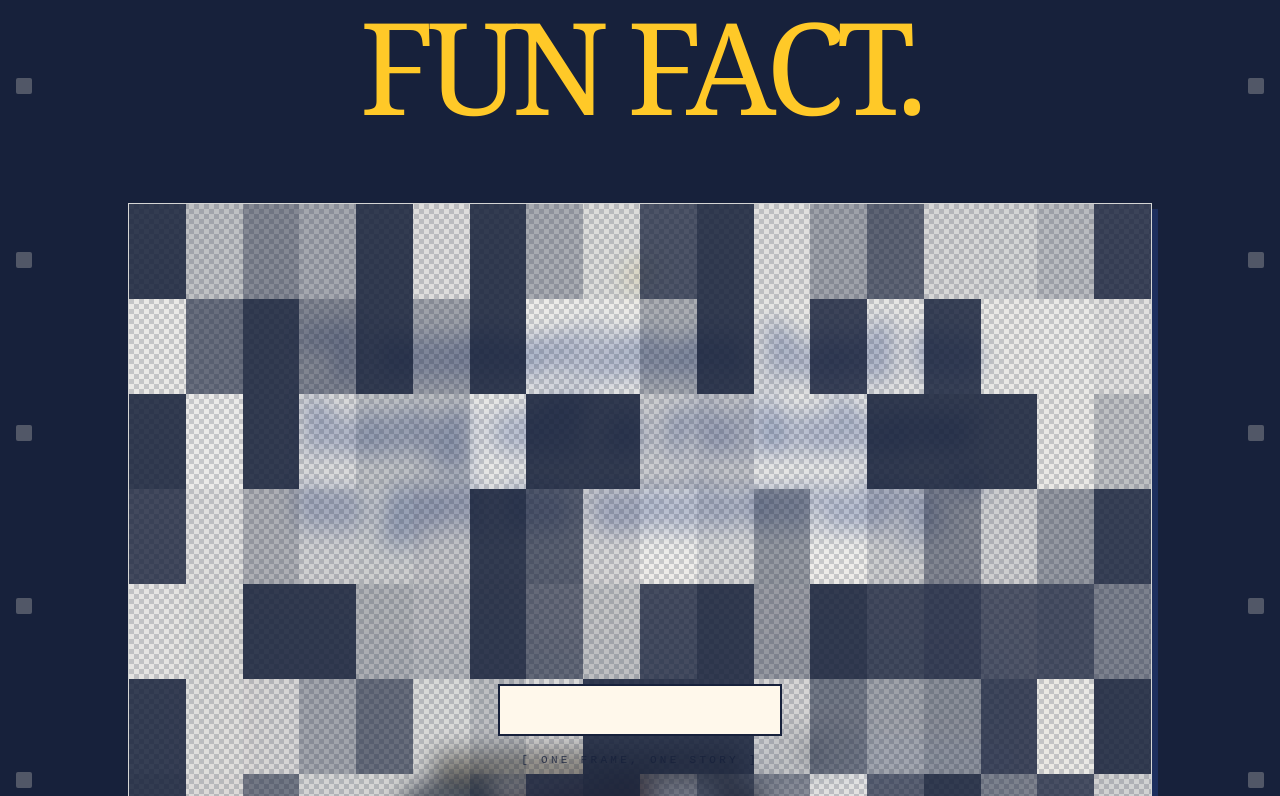
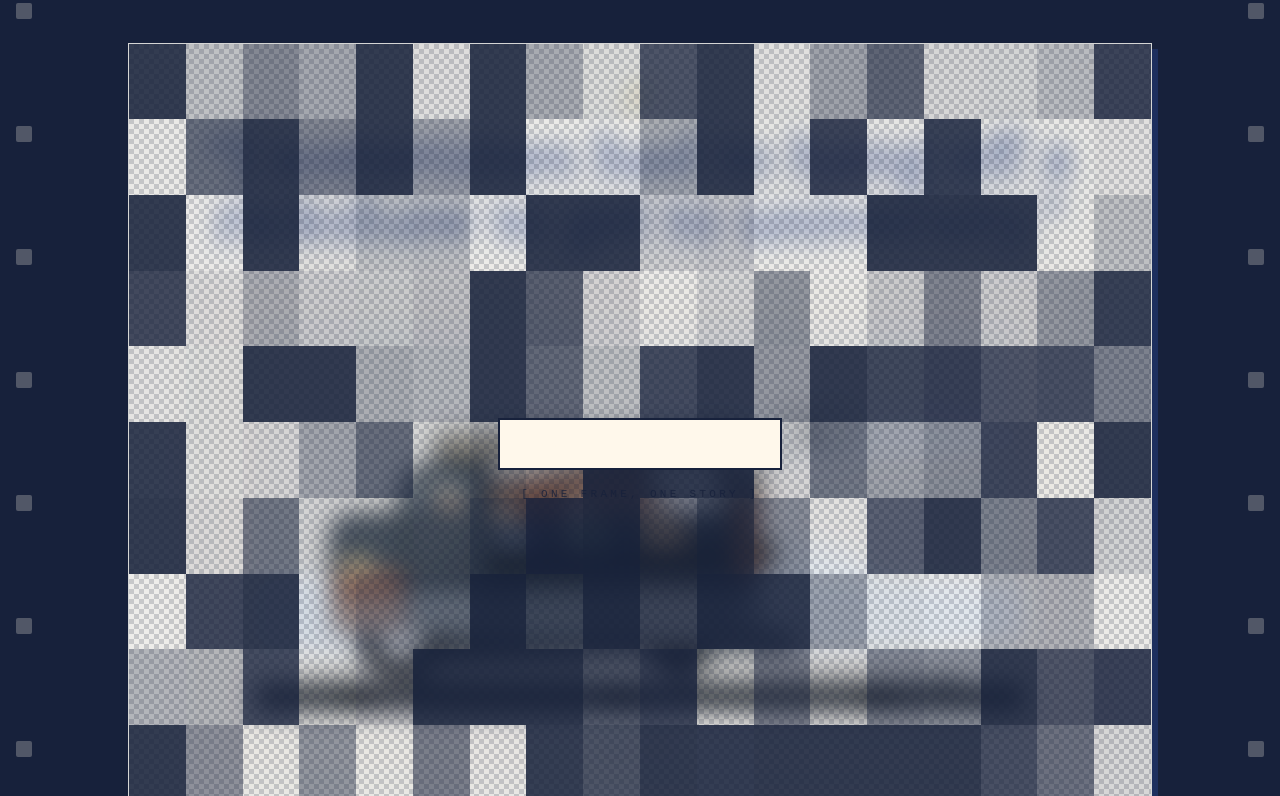
Before and after one commit to hasnainhaider2663/hasnain-cv, a React (Vite) app: page / in a window 1280 px wide. Shown: the part 5224-6020 px from the top of the page. Built offline with nearby package versions, Linux system fonts and the light colour scheme.

Commit message:
fix: tighten fun fact to widescreen aspect
Reduce vertical padding, title, blockquote and rickshaw panel sizes
so the section reads as a wide letterbox frame instead of a tall slab.

```diff
--- a/src/components/Education.tsx
+++ b/src/components/Education.tsx
@@ -40,35 +40,35 @@ export default function Education() {
       <PerforationRail side="left" />
       <PerforationRail side="right" />
 
-      <div className="mx-auto max-w-6xl px-6 py-24 sm:px-10 md:px-16 md:py-32 lg:py-40">
+      <div className="mx-auto max-w-6xl px-6 py-12 sm:px-10 md:px-16 md:py-16 lg:py-20">
         <Reveal>
           <div className="text-center">
             <span className="font-mono text-[11px] tracking-[0.35em] opacity-60">REEL 06 · FUN FACT · TAKE 01</span>
-            <h2 className="display-type mt-6 text-6xl text-accent sm:text-8xl lg:text-9xl">FUN FACT.</h2>
+            <h2 className="display-type mt-3 text-5xl text-accent sm:text-7xl lg:text-8xl">FUN FACT.</h2>
           </div>
         </Reveal>
 
-        <Reveal delay={0.1} className="mt-14 md:mt-20">
-          <div className="border-brutal paper-panel relative overflow-hidden p-7 sm:p-10 md:p-14">
+        <Reveal delay={0.1} className="mt-8 md:mt-10">
+          <div className="border-brutal paper-panel relative overflow-hidden p-6 sm:p-8 md:p-10">
             <span aria-hidden className="absolute left-4 top-4 font-mono text-[10px] tracking-[0.2em] opacity-50">● REC</span>
             <span aria-hidden className="absolute right-4 top-4 font-mono text-[10px] tracking-[0.2em] opacity-50">SCENE 01</span>
 
             <div className={`transition-[filter,transform] duration-1000 ${revealed ? 'rise-in-imax' : 'pixel-crumble pointer-events-none select-none'}`}>
               <div className="flex flex-col items-center text-center">
-                <Sparkles size={28} strokeWidth={2} className="text-accent" />
-                <blockquote className="mt-6 max-w-4xl font-display text-4xl leading-[1.05] text-cobalt text-balance sm:text-6xl lg:text-7xl">
+                <Sparkles size={24} strokeWidth={2} className="text-accent" />
+                <blockquote className="mt-4 max-w-4xl font-display text-3xl leading-[1.05] text-cobalt text-balance sm:text-5xl lg:text-6xl">
                   &ldquo;I sometimes had to hang off a rickshaw to get to university.&rdquo;
                 </blockquote>
               </div>
 
-              <div className="mx-auto mt-12 max-w-4xl border border-border/20 bg-[#efe8dc] p-6 sm:p-10 md:p-12">
+              <div className="mx-auto mt-8 max-w-4xl border border-border/20 bg-[#efe8dc] p-5 sm:p-7 md:p-8">
                 <LoaderRickshaw className="mx-auto h-auto w-full max-w-3xl" />
-                <p className="mt-5 text-center font-mono text-[11px] tracking-[0.18em] text-[#3a3f45]">
+                <p className="mt-3 text-center font-mono text-[11px] tracking-[0.18em] text-[#3a3f45]">
                   That&apos;s me.
                 </p>
               </div>
 
-              <div className="mt-10 flex flex-wrap items-center justify-center gap-x-8 gap-y-3 font-mono text-[11px] tracking-[0.2em] text-bg/70">
+              <div className="mt-7 flex flex-wrap items-center justify-center gap-x-8 gap-y-2 font-mono text-[11px] tracking-[0.2em] text-bg/70">
                 <span>ISLAMABAD · COMSATS</span>
                 <span aria-hidden>·</span>
                 <span>LOADER RICKSHAW</span>
```
